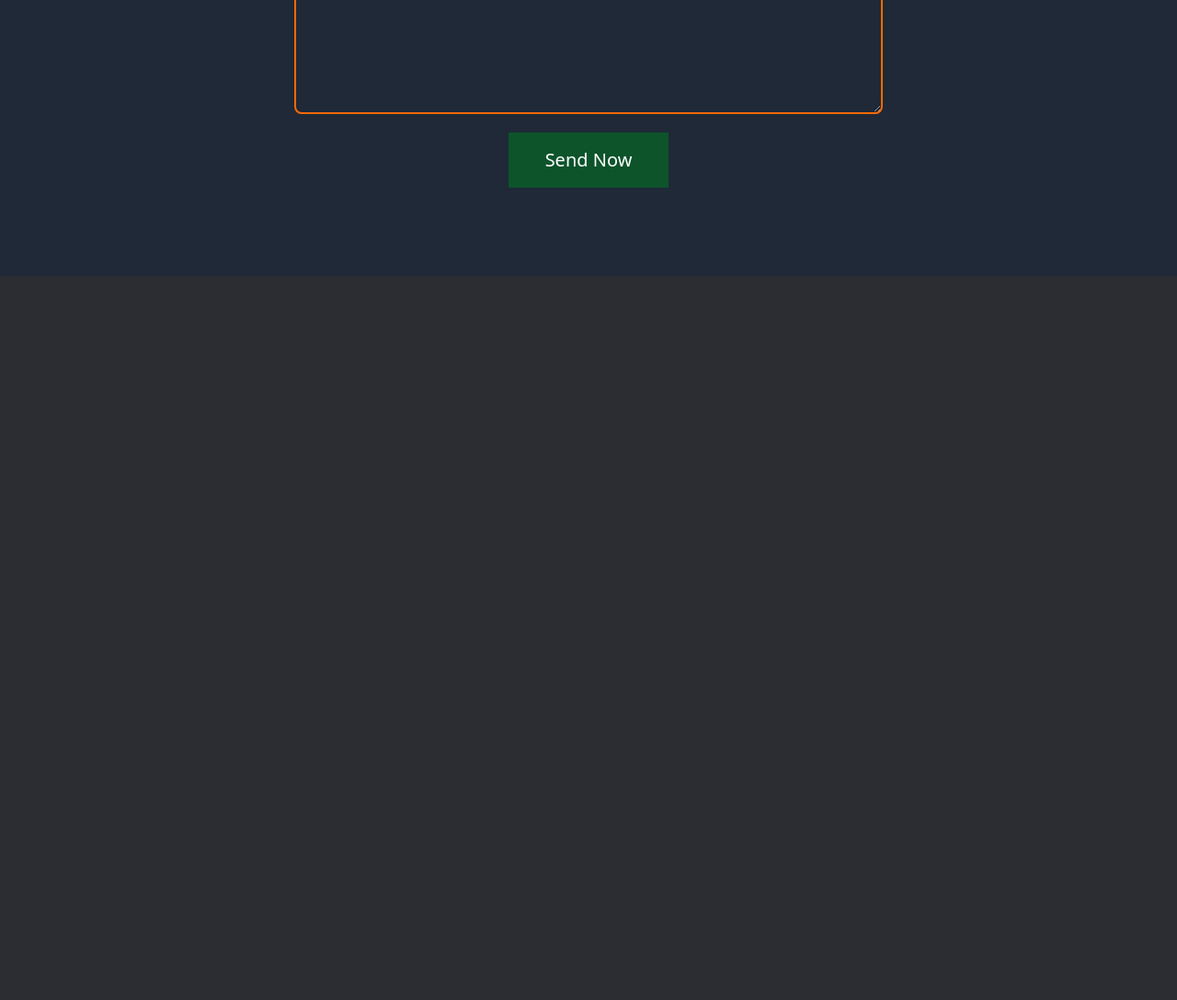
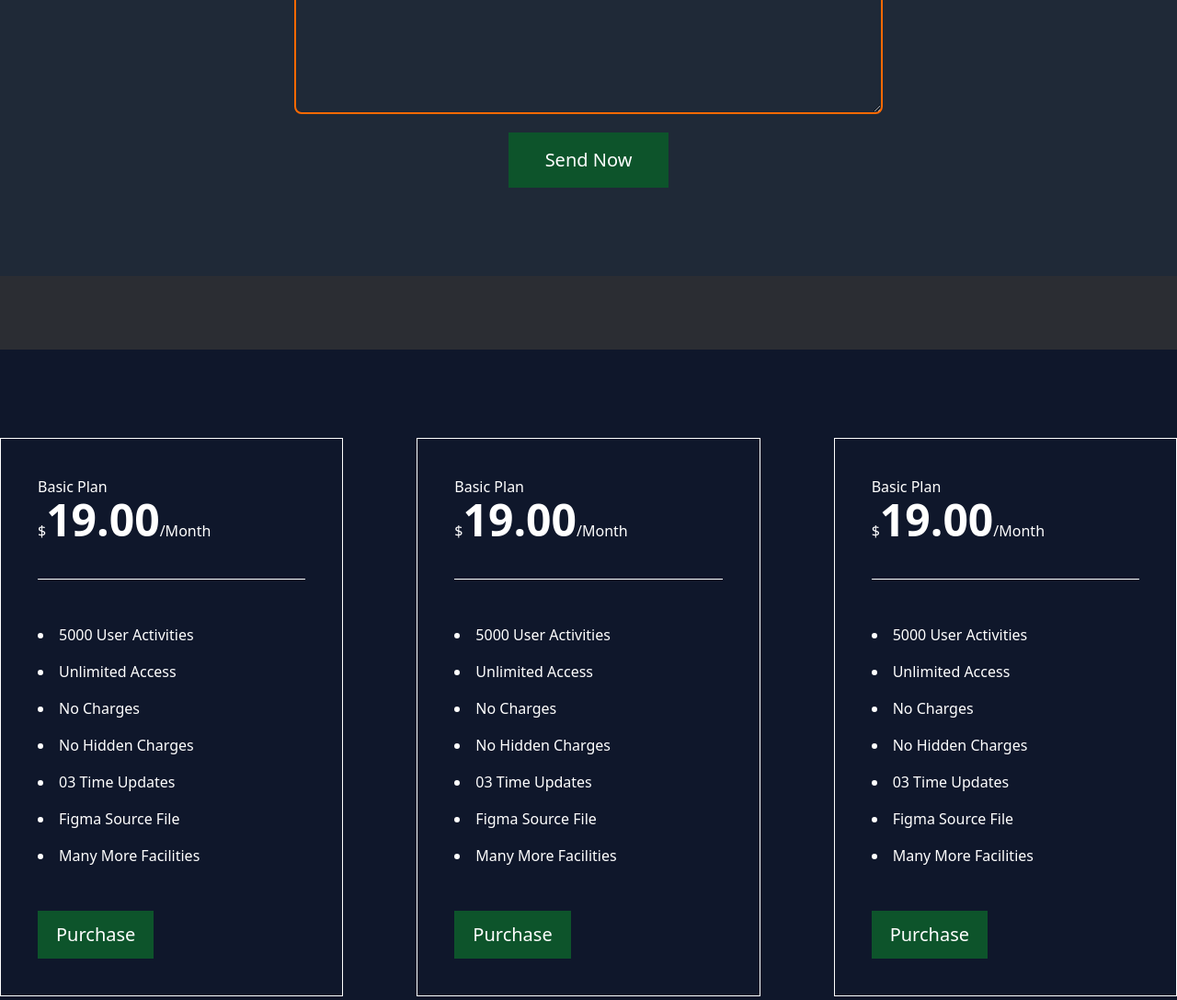
Before and after one commit to farhans101/basic-tailwindcss-projects, a plain HTML site: page index.html in a window 1280 px wide. Shown: the part 2612-3699 px from the top of the page at 92% size. Before the commit the page ends 2912 px from the top, so only its background shows below. Drawn offline with nearby package versions, Linux system fonts and the light colour scheme.

Commit message:
purchase section done

```diff
--- a/index.html
+++ b/index.html
@@ -180,6 +180,63 @@
                 </form>
             </div>
         </section>
+
+        <section class="bg-slate-900 my-12 sm:my-20 py-12 sm:py-24">
+            <div
+                class="text-white grid md:grid-cols-2 lg:grid-cols-3 justify-center items-center gap-12 sm:gap-16 md:gap-20">
+
+                <div class="border p-10">
+                    <h5>Basic Plan</h5>
+                    <h2>$<span class="text-xl sm:text-2xl md:text-5xl font-bold">19.00</span>/Month</h2>
+                    <hr class="my-10">
+                    <ul class="list-disc list-inside leading-10">
+                        <li>5000 User Activities</li>
+                        <li>Unlimited Access</li>
+                        <li>No Charges</li>
+                        <li>No Hidden Charges</li>
+                        <li>03 Time Updates</li>
+                        <li>Figma Source File</li>
+                        <li>Many More Facilities</li>
+                    </ul>
+                    <button class="bg-green-900 px-5 py-3 text-xl mt-10 hover:bg-green-600 transition">Purchase</button>
+                </div>
+                <div class="border p-10">
+                    <h5>Basic Plan</h5>
+                    <h2>$<span class="text-xl sm:text-2xl md:text-5xl font-bold">19.00</span>/Month</h2>
+                    <hr class="my-10">
+                    <ul class="list-disc list-inside leading-10">
+                        <li>5000 User Activities</li>
+                        <li>Unlimited Access</li>
+                        <li>No Charges</li>
+                        <li>No Hidden Charges</li>
+                        <li>03 Time Updates</li>
+                        <li>Figma Source File</li>
+                        <li>Many More Facilities</li>
+                    </ul>
+                    <button class="bg-green-900 px-5 py-3 text-xl mt-10 hover:bg-green-600 transition">Purchase</button>
+                </div>
+                <div class="border p-10">
+                    <h5>Basic Plan</h5>
+                    <h2>$<span class="text-xl sm:text-2xl md:text-5xl font-bold">19.00</span>/Month</h2>
+                    <hr class="my-10">
+                    <ul class="list-disc list-inside leading-10">
+                        <li>5000 User Activities</li>
+                        <li>Unlimited Access</li>
+                        <li>No Charges</li>
+                        <li>No Hidden Charges</li>
+                        <li>03 Time Updates</li>
+                        <li>Figma Source File</li>
+                        <li>Many More Facilities</li>
+                    </ul>
+                    <button class="bg-green-900 px-5 py-3 text-xl mt-10 hover:bg-green-600 transition">Purchase</button>
+                </div>
+
+
+
+
+
+            </div>
+        </section>
     </main>
 </body>
 
```
